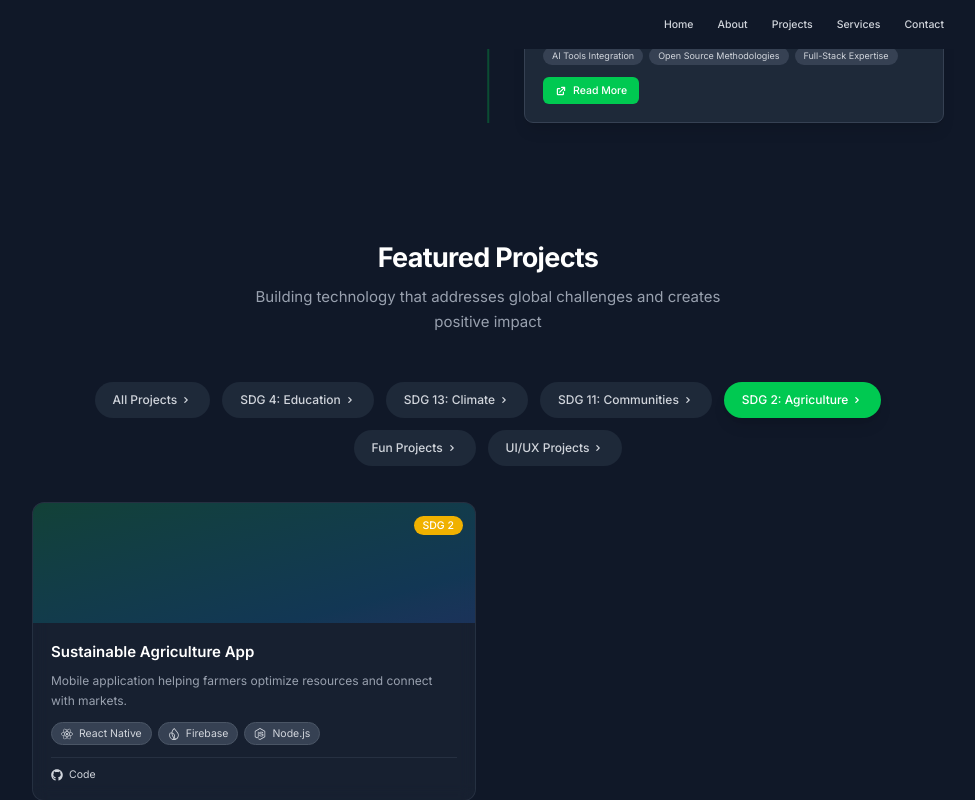
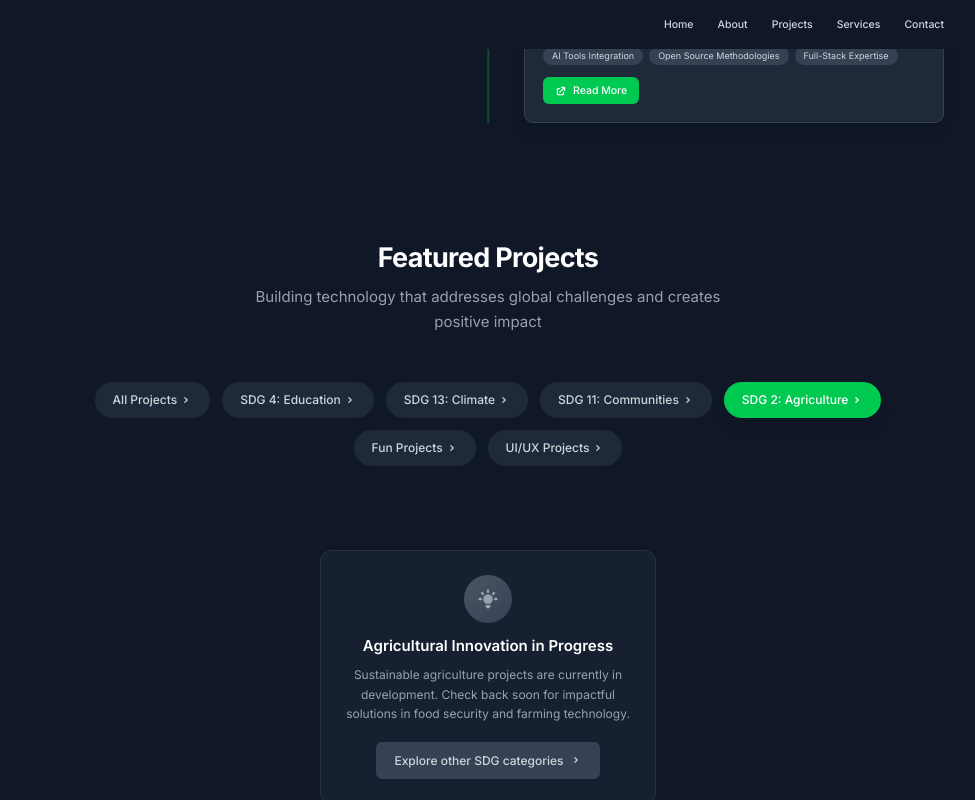
Before and after one commit to bethwel3001/my-website, a React (Vite) app in the folder client/: page / in a window 1280 px wide. Both pictures are taken after a click on the button "SDG 2: Agriculture". Shown: the part 3184-3984 px from the top of the page, without its empty margins (152-1127 px from the left). Built offline with nearby package versions, Linux system fonts and the light colour scheme; the HTML template or start-up script is replaced by a standard one.

Commit message:
updated projects on SDG's

```diff
--- a/client/src/sections/Projects.jsx
+++ b/client/src/sections/Projects.jsx
@@ -1,7 +1,8 @@
 import React, { useState } from 'react';
-import { HiExternalLink, HiChevronRight } from 'react-icons/hi';
+import { HiExternalLink, HiChevronRight, HiFolder, HiLightBulb } from 'react-icons/hi';
 import { FaGithub, FaReact, FaNodeJs, FaPython } from 'react-icons/fa';
-import { SiMongodb, SiExpress, SiFlask, SiD3Dotjs, SiNasa, SiFirebase, SiTypescript, SiTailwindcss } from 'react-icons/si';
+import { SiMongodb, SiExpress, SiFlask, SiD3Dotjs, SiNasa, SiTypescript, SiTailwindcss, SiFastapi, SiJupyter, SiPandas, SiNumpy, SiPostman, SiFramer, SiSpotify, SiFigma, SiReactrouter, SiAuth0 } from 'react-icons/si';
+import { FaMapMarkerAlt, FaCode, FaCoffee, FaMusic,  FaComments } from 'react-icons/fa';
 
 const Projects = () => {
   const [filter, setFilter] = useState('all');
@@ -9,59 +10,89 @@ const Projects = () => {
   const projects = [
     {
       id: 1,
-      title: 'EduConnect Platform',
-      description: 'Learning management system improving educational access in remote areas, aligned with SDG 4.',
+      title: 'LANA - Sustainable Education Platform',
+      description: 'Empowering African children with accessible, quality education through innovative technology. Addressing SDG 4 by bridging educational gaps in underserved communities.',
+      category: 'sdg',
       sdg: 4,
       tech: [
-        { name: 'React', icon: FaReact, color: 'text-blue-500' },
-        { name: 'Node.js', icon: FaNodeJs, color: 'text-green-600' },
-        { name: 'MongoDB', icon: SiMongodb, color: 'text-green-500' },
-        { name: 'Express', icon: SiExpress, color: 'text-gray-400' }
+        { name: 'React', icon: FaReact, color: 'text-blue-400' },
+        { name: 'Tailwind CSS', icon: SiTailwindcss, color: 'text-cyan-400' },
+        { name: 'Node.js', icon: FaNodeJs, color: 'text-green-500' },
+        { name: 'Express.js', icon: SiExpress, color: 'text-gray-400' },
+        { name: 'MongoDB', icon: SiMongodb, color: 'text-green-400' },
+        { name: 'Postman', icon: SiPostman, color: 'text-orange-500' },
+        { name: 'Figma', icon: SiFigma, color: 'text-purple-500' },
+        { name: 'React Router', icon: SiReactrouter, color: 'text-red-500' },
+        { name: 'Auth0', icon: SiAuth0, color: 'text-yellow-500' }
       ],
-      github: 'https://github.com/bethwelkiplagat/educonnect',
-      demo: 'https://educonnect.demo',
+      github: 'https://github.com/bethwel3001/LANA',
+      demo: null,
+      featured: true
     },
     {
       id: 2,
-      title: 'NASA Space Apps Solution',
-      description: 'Award-winning space data visualization and analysis addressing climate challenges.',
+      title: 'NASA Space Apps - Air Quality Forecasting',
+      description: 'Award-winning solution for forecasting air quality using TEMPO satellite data, ground sensors, and machine learning. Developed for NASA Space Apps Challenge 2025 to address climate and health challenges.',
+      category: 'sdg',
       sdg: 13,
       tech: [
         { name: 'Python', icon: FaPython, color: 'text-blue-400' },
-        { name: 'Flask', icon: SiFlask, color: 'text-gray-400' },
-        { name: 'D3.js', icon: SiD3Dotjs, color: 'text-orange-500' },
+        { name: 'FastAPI', icon: SiFastapi, color: 'text-green-400' },
+        { name: 'React.js', icon: FaReact, color: 'text-blue-400' },
+        { name: 'Tailwind CSS', icon: SiTailwindcss, color: 'text-cyan-400' },
+        { name: 'Jupyter', icon: SiJupyter, color: 'text-orange-500' },
+        { name: 'Pandas', icon: SiPandas, color: 'text-red-400' },
+        { name: 'NumPy', icon: SiNumpy, color: 'text-blue-500' },
         { name: 'NASA APIs', icon: SiNasa, color: 'text-blue-600' }
       ],
-      github: 'https://github.com/bethwelkiplagat/nasa-spaceapps',
+      github: 'https://github.com/bethwel3001/predictions',
       demo: null,
+      featured: true,
+      award: 'Galactic Problem Solver'
     },
     {
       id: 3,
-      title: 'Community Resource Hub',
-      description: 'Open source platform connecting communities with essential resources and services.',
+      title: 'ConnectLink - Community Volunteer Platform',
+      description: 'Open source platform connecting communities with volunteers and essential resources. Connect - Innovate - Grow through seamless volunteer matching and resource sharing.',
+      category: 'sdg',
       sdg: 11,
       tech: [
-        { name: 'React', icon: FaReact, color: 'text-blue-500' },
+        { name: 'React.js', icon: FaReact, color: 'text-blue-400' },
         { name: 'Node.js', icon: FaNodeJs, color: 'text-green-600' },
+        { name: 'Express.js', icon: SiExpress, color: 'text-gray-400' },
         { name: 'MongoDB', icon: SiMongodb, color: 'text-green-500' },
         { name: 'TypeScript', icon: SiTypescript, color: 'text-blue-600' },
-        { name: 'Tailwind', icon: SiTailwindcss, color: 'text-cyan-500' }
+        { name: 'Tailwind CSS', icon: SiTailwindcss, color: 'text-cyan-400' },
+        { name: 'Postman', icon: SiPostman, color: 'text-orange-500' },
+        { name: 'Geolocation API', icon: FaMapMarkerAlt, color: 'text-red-400' },
+        { name: 'Framer Motion', icon: SiFramer, color: 'text-purple-500' }
       ],
-      github: 'https://github.com/bethwelkiplagat/community-hub',
-      demo: 'https://communityhub.demo',
+      github: 'https://github.com/bethwel3001/connectlink',
+      demo: null,
+      featured: true
     },
     {
       id: 4,
-      title: 'Sustainable Agriculture App',
-      description: 'Mobile application helping farmers optimize resources and connect with markets.',
-      sdg: 2,
+      title: 'VibeFy - Spotify Mood & Personality Analyzer',
+      description: 'Fullstack web app that connects to Spotify, analyzes listening habits, and reveals musical mood, energy, and personality vibes. Built for Vibe Coding Hackathon 2025 courtesy of PLP Africa.',
+      category: 'fun',
       tech: [
-        { name: 'React Native', icon: FaReact, color: 'text-blue-500' },
-        { name: 'Firebase', icon: SiFirebase, color: 'text-yellow-500' },
-        { name: 'Node.js', icon: FaNodeJs, color: 'text-green-600' }
+        { name: 'React.js', icon: FaReact, color: 'text-blue-400' },
+        { name: 'Tailwind CSS', icon: SiTailwindcss, color: 'text-cyan-400' },
+        { name: 'Framer Motion', icon: SiFramer, color: 'text-pink-500' },
+        { name: 'Node.js', icon: FaNodeJs, color: 'text-green-600' },
+        { name: 'Express', icon: SiExpress, color: 'text-gray-400' },
+        { name: 'Spotify API', icon: SiSpotify, color: 'text-green-500' },
+        { name: 'D3.js', icon: SiD3Dotjs, color: 'text-orange-500' },
+        { name: 'TypeScript', icon: SiTypescript, color: 'text-blue-600' },
+        { name: 'Cursor', icon: FaCode, color: 'text-purple-400' },
+        { name: 'Coffee', icon: FaCoffee, color: 'text-yellow-700' },
+        { name: 'Vibes', icon: FaMusic, color: 'text-red-400' }
       ],
-      github: 'https://github.com/bethwelkiplagat/agri-app',
+      github: 'https://github.com/bethwel3001/vibefy',
       demo: null,
+      featured: true,
+      hackathon: 'Vibe Coding Hackathon 2025 - PLP Africa'
     }
   ];
 
@@ -77,6 +108,10 @@ const Projects = () => {
 
   const filteredProjects = filter === 'all'
     ? projects
+    : filter === 'fun'
+      ? projects.filter(project => project.category === 'fun')
+      : filter === 'ui'
+        ? projects.filter(project => project.category === 'ui')
         : projects.filter(project => project.sdg === parseInt(filter));
 
   const getSdgColor = (sdg) => {
@@ -87,6 +122,71 @@ const Projects = () => {
       2: 'bg-yellow-500'
     };
     return colors[sdg] || 'bg-gray-500';
+  };
+
+  // Empty state component
+  const EmptyState = () => {
+    const getEmptyStateMessage = () => {
+      switch (filter) {
+        case '2':
+          return {
+            icon: HiLightBulb,
+            title: 'Agricultural Innovation in Progress',
+            message: 'Sustainable agriculture projects are currently in development. Check back soon for impactful solutions in food security and farming technology.',
+            action: 'Explore other SDG categories'
+          };
+        case 'ui':
+          return {
+            icon: HiFolder,
+            title: 'UI/UX Portfolio Coming Soon',
+            message: 'Design-focused projects and user experience case studies are being prepared. Meanwhile, explore my development work in other categories.',
+            action: 'View Development Projects'
+          };
+        case 'fun':
+          // This should show VibeFy, but keeping for consistency
+          return filteredProjects.length === 0 ? {
+            icon: HiLightBulb,
+            title: 'Creative Projects in Development',
+            message: 'More fun and experimental projects are currently being built. Stay tuned for innovative side projects and creative coding experiments.',
+            action: 'Check Back Soon'
+          } : null;
+        default:
+          return {
+            icon: HiFolder,
+            title: 'No Projects Found',
+            message: `No projects available in this category yet. New ${categories.find(cat => cat.id === filter)?.label.toLowerCase()} are in development.`,
+            action: 'Browse All Projects'
+          };
+      }
+    };
+
+    const emptyState = getEmptyStateMessage();
+    if (!emptyState) return null;
+
+    const Icon = emptyState.icon;
+
+    return (
+      <div className="col-span-full flex flex-col items-center justify-center py-16 px-4 text-center">
+        <div className="bg-gray-800/50 rounded-2xl p-8 max-w-md border border-gray-700/50">
+          <div className="w-16 h-16 bg-gradient-to-br from-gray-600 to-gray-700 rounded-full flex items-center justify-center mx-auto mb-4">
+            <Icon className="w-8 h-8 text-gray-400" />
+          </div>
+          <h3 className="text-xl font-semibold text-white mb-3">
+            {emptyState.title}
+          </h3>
+          <p className="text-gray-400 mb-6 leading-relaxed">
+            {emptyState.message}
+          </p>
+          <button
+            onClick={() => setFilter('all')}
+            className="bg-gray-700 hover:bg-gray-600 text-gray-300 px-6 py-3 rounded-lg font-medium transition-all duration-300 hover:scale-105 inline-flex items-center space-x-2"
+          >
+            <span>{emptyState.action}</span>
+            <HiChevronRight className="w-4 h-4" />
+          </button>
+        </div>
+      </div>
+    );
   };
 
   return (
@@ -102,7 +202,7 @@ const Projects = () => {
           </p>
         </div>
 
-        {/* Category Filter with Chevrons */}
+        {/* Category Filter */}
         <div className="flex flex-wrap justify-center gap-3 md:gap-4 mb-12">
           {categories.map((category) => (
             <button
@@ -122,16 +222,17 @@ const Projects = () => {
 
         {/* Projects Grid */}
         <div className="grid grid-cols-1 lg:grid-cols-2 gap-6 md:gap-8">
-          {filteredProjects.map((project) => (
+          {filteredProjects.length > 0 ? (
+            filteredProjects.map((project) => (
               <div
                 key={project.id}
-              className="group bg-gray-800/50 backdrop-blur-sm rounded-2xl overflow-hidden border border-gray-700/50 transition-all duration-300 hover:border-green-400/30 hover:transform hover:scale-[1.02]"
+                className="group bg-gray-800/50 backdrop-blur-sm rounded-2xl overflow-hidden border border-gray-700/50 transition-all duration-300 hover:border-green-400/30 hover:scale-[1.02]"
               >
                 {/* Project Header */}
                 <div className="h-40 bg-gradient-to-br from-green-500/20 to-blue-500/20 relative overflow-hidden">
                   <div className="absolute top-4 right-4">
                     <span className={`${getSdgColor(project.sdg)} text-white px-3 py-1 rounded-full text-xs md:text-sm font-medium`}>
-                    SDG {project.sdg}
+                      {project.category === 'fun' ? 'Fun Project' : `SDG ${project.sdg}`}
                     </span>
                   </div>
                   <div className="absolute inset-0 bg-black/0 group-hover:bg-black/10 transition-all flex items-center justify-center">
@@ -139,7 +240,7 @@ const Projects = () => {
                       {project.demo && (
                         <a
                           href={project.demo}
-                        className="bg-white text-gray-900 p-2 md:p-3 rounded-full hover:bg-gray-100 transition-colors transform hover:scale-110"
+                          className="bg-white text-gray-900 p-2 md:p-3 rounded-full hover:bg-gray-100 transition-colors hover:scale-110"
                           aria-label="Live Demo"
                         >
                           <HiExternalLink className="w-4 h-4 md:w-5 md:h-5" />
@@ -147,7 +248,7 @@ const Projects = () => {
                       )}
                       <a
                         href={project.github}
-                      className="bg-white text-gray-900 p-2 md:p-3 rounded-full hover:bg-gray-100 transition-colors transform hover:scale-110"
+                        className="bg-white text-gray-900 p-2 md:p-3 rounded-full hover:bg-gray-100 transition-colors hover:scale-110"
                         aria-label="GitHub Repository"
                       >
                         <FaGithub className="w-4 h-4 md:w-5 md:h-5" />
@@ -158,23 +259,23 @@ const Projects = () => {
 
                 {/* Project Content */}
                 <div className="p-5 md:p-6">
-                <h3 className="text-lg md:text-xl font-semibold text-white mb-3 line-clamp-1">
+                  <h3 className="text-lg md:text-xl font-semibold text-white mb-3">
                     {project.title}
                   </h3>
-                <p className="text-gray-400 mb-4 leading-relaxed text-sm md:text-base line-clamp-2">
+                  <p className="text-gray-400 mb-4 leading-relaxed text-sm md:text-base">
                     {project.description}
                   </p>
 
-                {/* Tech Stack with Icons */}
+                  {/* Tech Stack */}
                   <div className="flex flex-wrap gap-2 mb-4">
                     {project.tech.map((techItem, index) => {
                       const Icon = techItem.icon;
                       return (
                         <span
                           key={index}
-                        className="group/tech bg-gray-700 text-gray-300 px-3 py-1 rounded-full text-xs md:text-sm border border-gray-600 flex items-center space-x-2 transition-all duration-300 hover:border-gray-500"
+                          className="bg-gray-700 text-gray-300 px-3 py-1 rounded-full text-xs md:text-sm border border-gray-600 flex items-center space-x-2 transition-colors hover:border-gray-500"
                         >
-                        <Icon className={`w-3 h-3 md:w-4 md:h-4 transition-colors duration-300 group-hover/tech:${techItem.color}`} />
+                          <Icon className={`w-3 h-3 md:w-4 md:h-4 ${techItem.color}`} />
                           <span>{techItem.name}</span>
                         </span>
                       );
@@ -202,20 +303,23 @@ const Projects = () => {
                   </div>
                 </div>
               </div>
-          ))}
+            ))
+          ) : (
+            <EmptyState />
+          )}
         </div>
 
-        {/* Call to Action - No Background */}
-        <div className="text-center mt-12 ">
-          <p className="text-gray-400 mb-6 text-lg">
+        {/* Call to Action */}
+      <div className="text-center mt-12 border border-gray-700/50 rounded-xl p-6 backdrop-blur-sm max-w-md mx-auto">
+          <p className="text-gray-400 mb-4 text-base">
             Ready to collaborate on meaningful projects?
           </p>
           <a
             href="#contact"
-              className="bg-green-500 hover:bg-green-600 text-white px-6 py-3 md:px-8 md:py-4 rounded-lg font-medium transition-all duration-300 hover:scale-105 inline-flex items-center space-x-2 text-sm md:text-base"
+            className="bg-green-500 hover:bg-green-600 text-white px-6 py-3 rounded-lg font-medium transition-all duration-300 hover:scale-105 inline-flex items-center space-x-2 text-sm"
              >
           <span>Start a Collaboration</span>
-            <HiChevronRight className="w-4 h-4 md:w-5 md:h-5" />
+            <HiChevronRight className="w-4 h-4" />
           </a>
         </div>
       </div>
```
Lines whose indentation alone changed are shown as unchanged.
